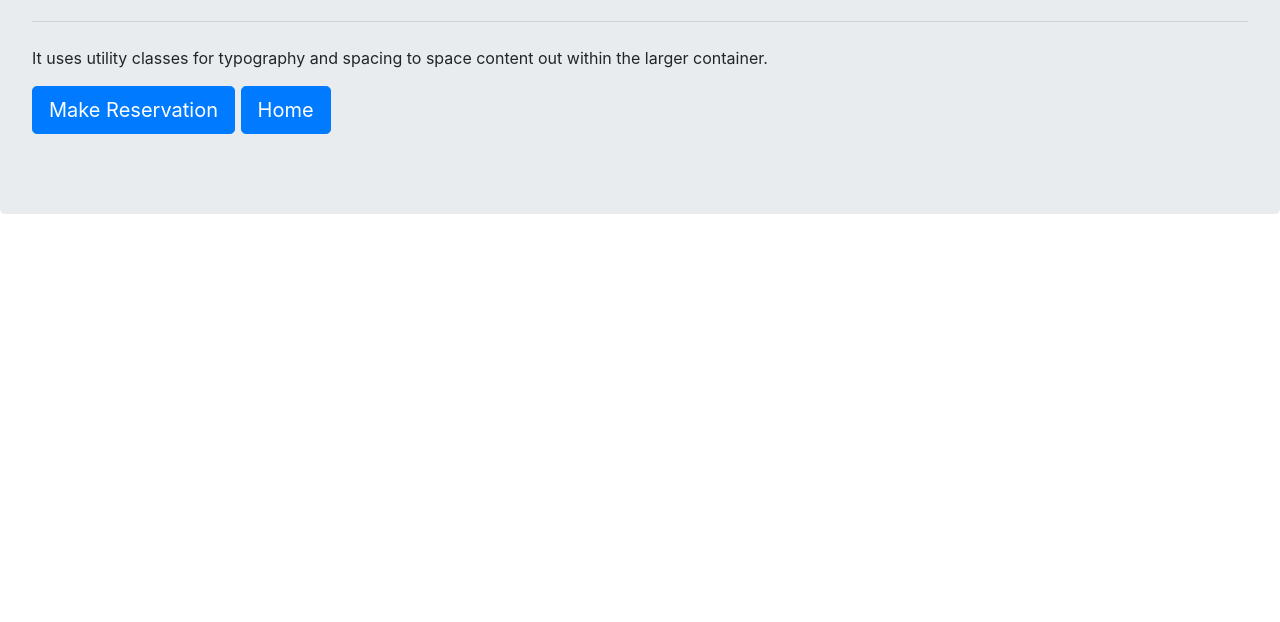
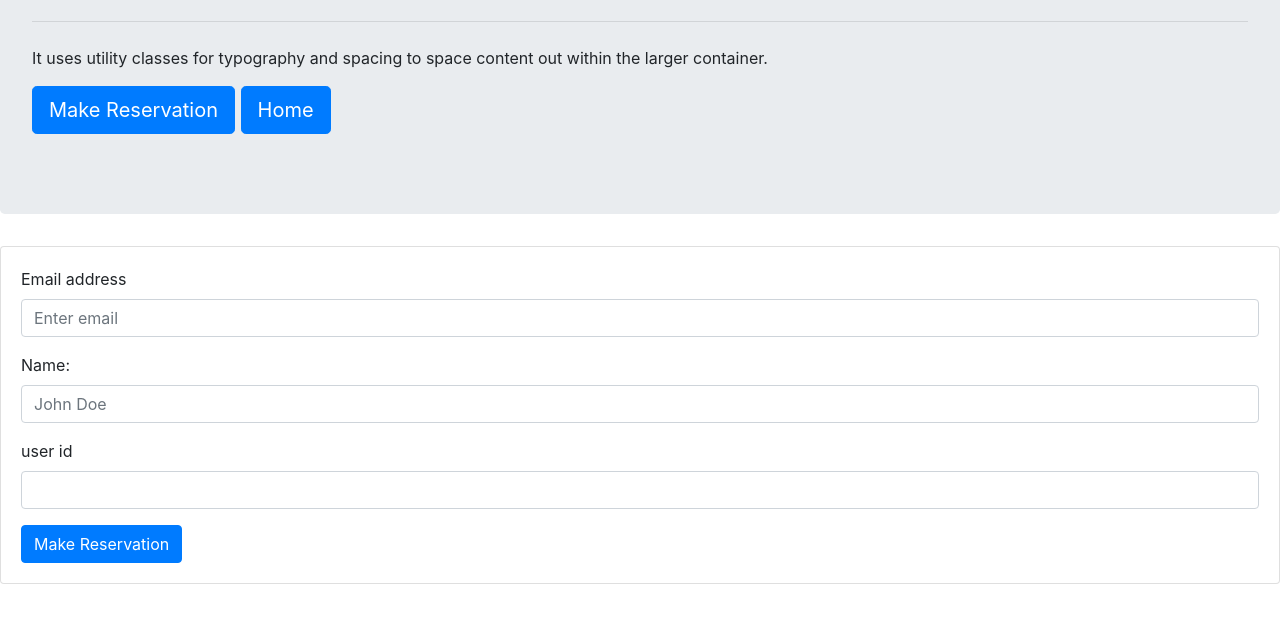
Before and after one commit to brainchomper/hot-rest, a plain HTML site: page makeres.html in a window 1280 px wide. Shown: the part 172-794 px from the top of the page. Drawn offline with nearby package versions, Linux system fonts and the light colour scheme.

Commit message:
initial files

```diff
--- a/makeres.html
+++ b/makeres.html
@@ -18,5 +18,24 @@
 			<a class="btn btn-primary btn-lg" href="#" role="button">Home</a>
 		</p>
 	</div>
+	<div class="card" name="waitlist">
+		<div class="card-body">
+			<form>
+				<div class="form-group">
+					<label for="exampleInputEmail1">Email address</label>
+					<input type="email" class="form-control" id="exampleInputEmail1" aria-describedby="emailHelp" placeholder="Enter email">
+				</div>
+				<div class="form-group">
+					<label for="inputName">Name:</label>
+					<input type="text" class="form-control" id="inputName" placeholder="John Doe">
+				</div>
+				<div class="form-group">
+					<label for="userID">user id</label>
+					<input type="text" class="form-control" id="uniqueID" placeholder="">
+				</div>
+				<button type="submit" id="makeRES"class="btn btn-primary">Make Reservation</button>
+			</form>
+		</div>
+	</div>
 </body>
 </html>
```
Also changed, not shown: index.html (+2 -2 lines).
